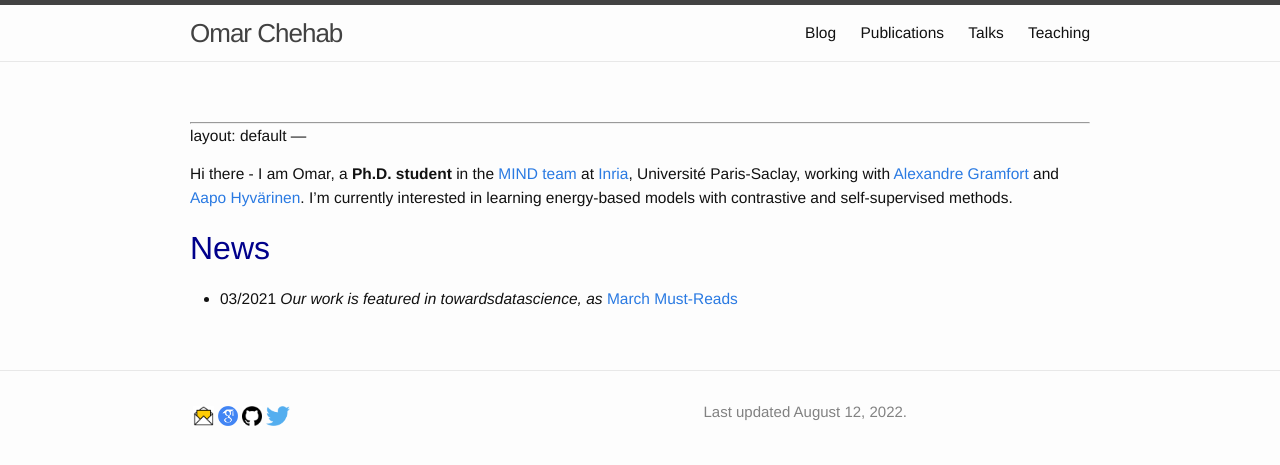
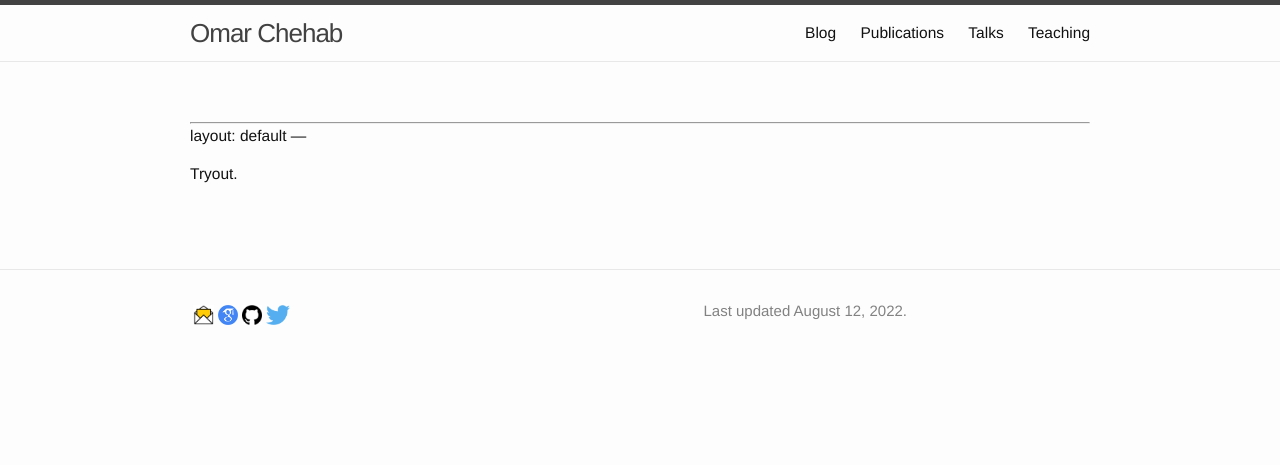
Before and after one commit to l-omar-chehab/l-omar-chehab.github.io, a Jekyll site: the page built from postsbis.md, in a window 1280 px wide. Shown: the top 465 px of the page. Built offline with Jekyll 4.4.1, drawn with Linux system fonts in a browser that asks for light colours; our own code applies the rules of GitHub Pages for plain Markdown files.

Commit message:
Update postsbis.md

```diff
--- a/postsbis.md
+++ b/postsbis.md
@@ -3,13 +3,15 @@
 layout: default
 ---
 
-<!-- <a href= onMouseOver="document.readmore_1.src='/img/people/foxie.jpeg';" onMouseOut="document.readmore_1.src='/img/people/lena-min.png';">
-<img src="/img/people/lena-min.png" name="readmore_1" width=204px height=240px></a> -->
+Tryout. <br><br>
 
-Hi there - I am Omar, a __Ph.D. student__ in the <a href="https://team.inria.fr/parietal/" target="_blank">MIND team</a> at <a href="https://en.wikipedia.org/wiki/French_Institute_for_Research_in_Computer_Science_and_Automation" target="_blank">Inria</a>, Université Paris-Saclay, working with <a href="http://alexandre.gramfort.net" target="_blank">Alexandre Gramfort</a> and <a href="https://www.cs.helsinki.fi/u/ahyvarin/" target="_blank">Aapo Hyvärinen</a>. I'm currently interested in learning energy-based models with contrastive and self-supervised methods.
+{% assign hashes = (site.posts) %}
+{% capture titles %}
+{% for hash in hashes %}
+{{ hash[0] }}
+{% endfor %}
+{% endcapture %}
 
-
-## <span style="color:darkblue">News </span>
-
-
-* 03/2021 _Our work is featured in towardsdatascience, as_ <a href="https://towardsdatascience.com/stay-updated-with-neuroscience-march-2021-must-reads-bf19bd73560e" target="_blank">March Must-Reads</a>
+{% for post in hashes[title] %}
+{% include teaching_omar.html course=post %}
+{% endfor %}
```
